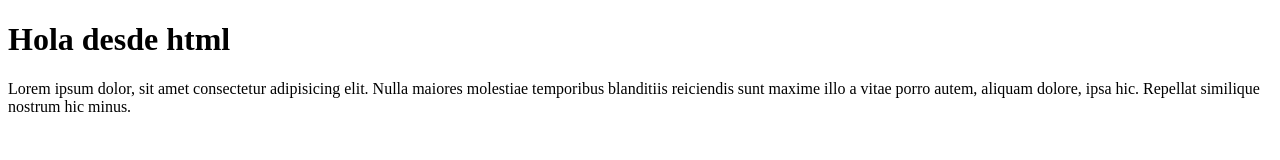
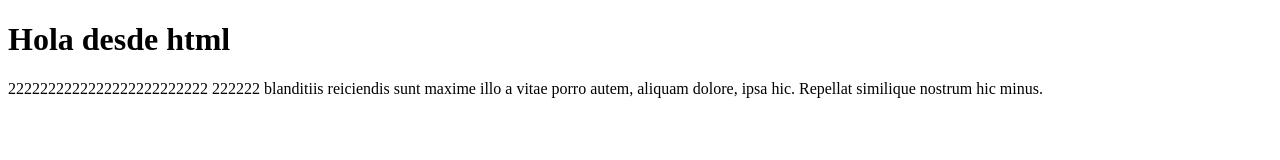
Before and after one commit to sacom14/primerproyectogitgithub, a plain HTML site: page index.html in a window 1280 px wide. Drawn offline with Linux system fonts and the light colour scheme.

Commit message:
agregue unos 2

```diff
--- a/index.html
+++ b/index.html
@@ -8,6 +8,6 @@
 </head>
 <body>
     <h1>Hola desde html</h1>
-    <p>Lorem ipsum dolor, sit amet consectetur adipisicing elit. Nulla maiores molestiae temporibus blanditiis reiciendis sunt maxime illo a vitae porro autem, aliquam dolore, ipsa hic. Repellat similique nostrum hic minus.</p>
+    <p>2222222222222222222222222 222222 blanditiis reiciendis sunt maxime illo a vitae porro autem, aliquam dolore, ipsa hic. Repellat similique nostrum hic minus.</p>
 </body>
 </html>
```
